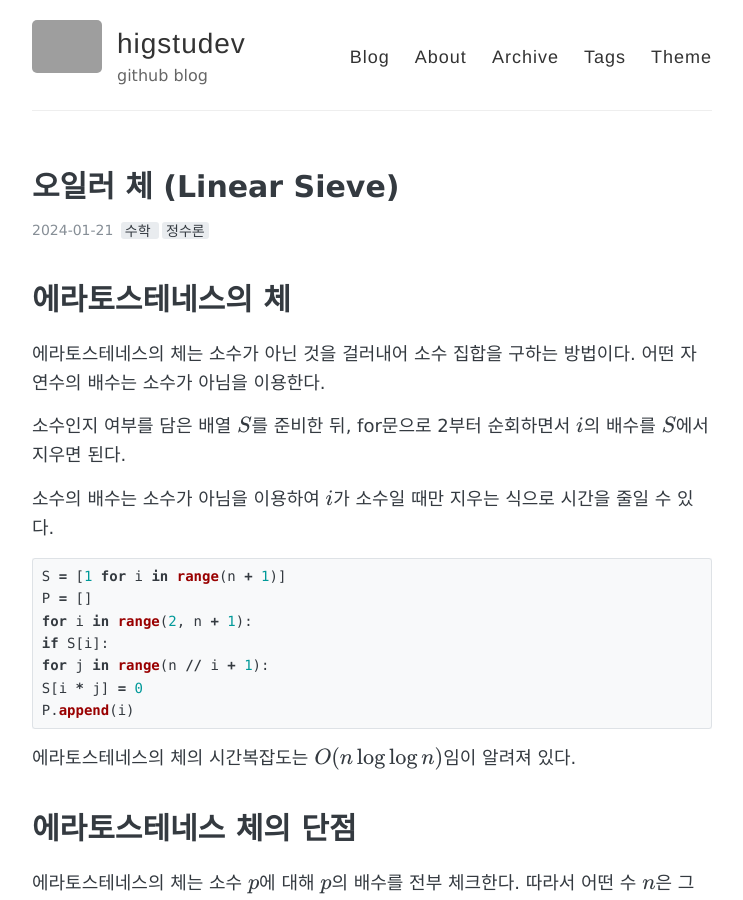
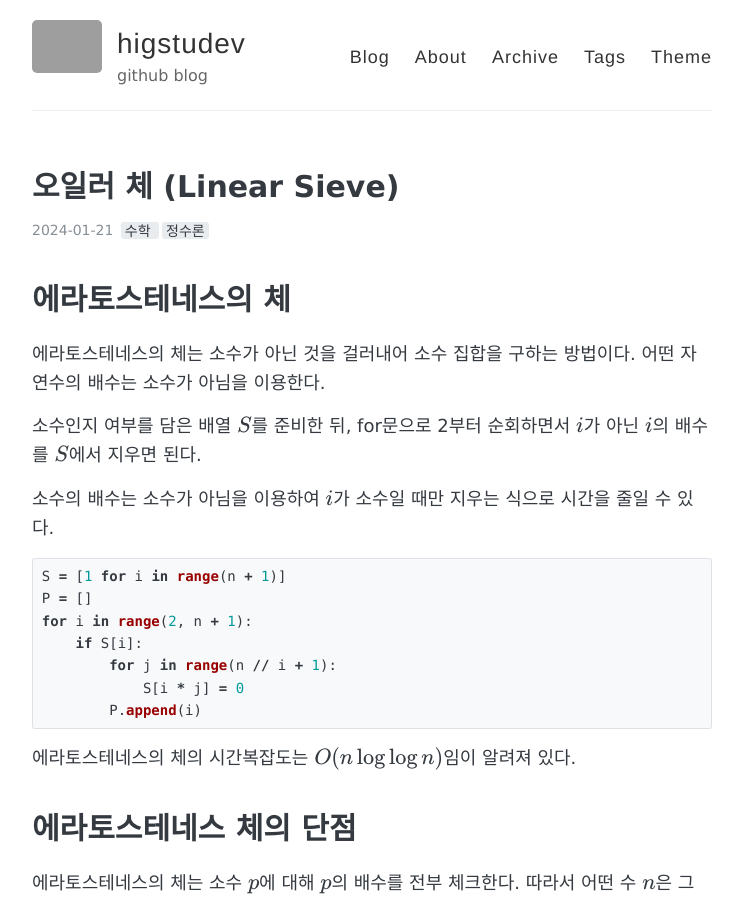
Before and after one commit to higstudev/higstudev.github.io, a Jekyll site: the page built from _posts/2024-01-21-linear-sieve.md, in a window 1280 px wide and 900 px high. Shown: the whole window, without its empty margins (268-1011 px from the left). Built offline with Jekyll 4.4.1, drawn with Linux system fonts in a browser that asks for light colours; formulas are drawn with MathJax 3; grey boxes are pictures that could not be loaded.

Commit message:
Update 2024-01-21-linear-sieve.md

````diff
--- a/_posts/2024-01-21-linear-sieve.md
+++ b/_posts/2024-01-21-linear-sieve.md
@@ -9,7 +9,7 @@ comments: true
 
 에라토스테네스의 체는 소수가 아닌 것을 걸러내어 소수 집합을 구하는 방법이다. 어떤 자연수의 배수는 소수가 아님을 이용한다.
 
-소수인지 여부를 담은 배열 $S$를 준비한 뒤, for문으로 2부터 순회하면서 $i$의 배수를 $S$에서 지우면 된다.
+소수인지 여부를 담은 배열 $S$를 준비한 뒤, for문으로 2부터 순회하면서 $i$가 아닌 $i$의 배수를 $S$에서 지우면 된다.
 
 소수의 배수는 소수가 아님을 이용하여 $i$가 소수일 때만 지우는 식으로 시간을 줄일 수 있다.
 
@@ -17,10 +17,10 @@ comments: true
 S = [1 for i in range(n + 1)]
 P = []
 for i in range(2, n + 1):
-if S[i]:
-for j in range(n // i + 1):
-S[i * j] = 0
-P.append(i)
+    if S[i]:
+        for j in range(n // i + 1):
+            S[i * j] = 0
+        P.append(i)
 ```
 
 에라토스테네스의 체의 시간복잡도는 $O(n \log{\log{n}})$임이 알려져 있다.
````
